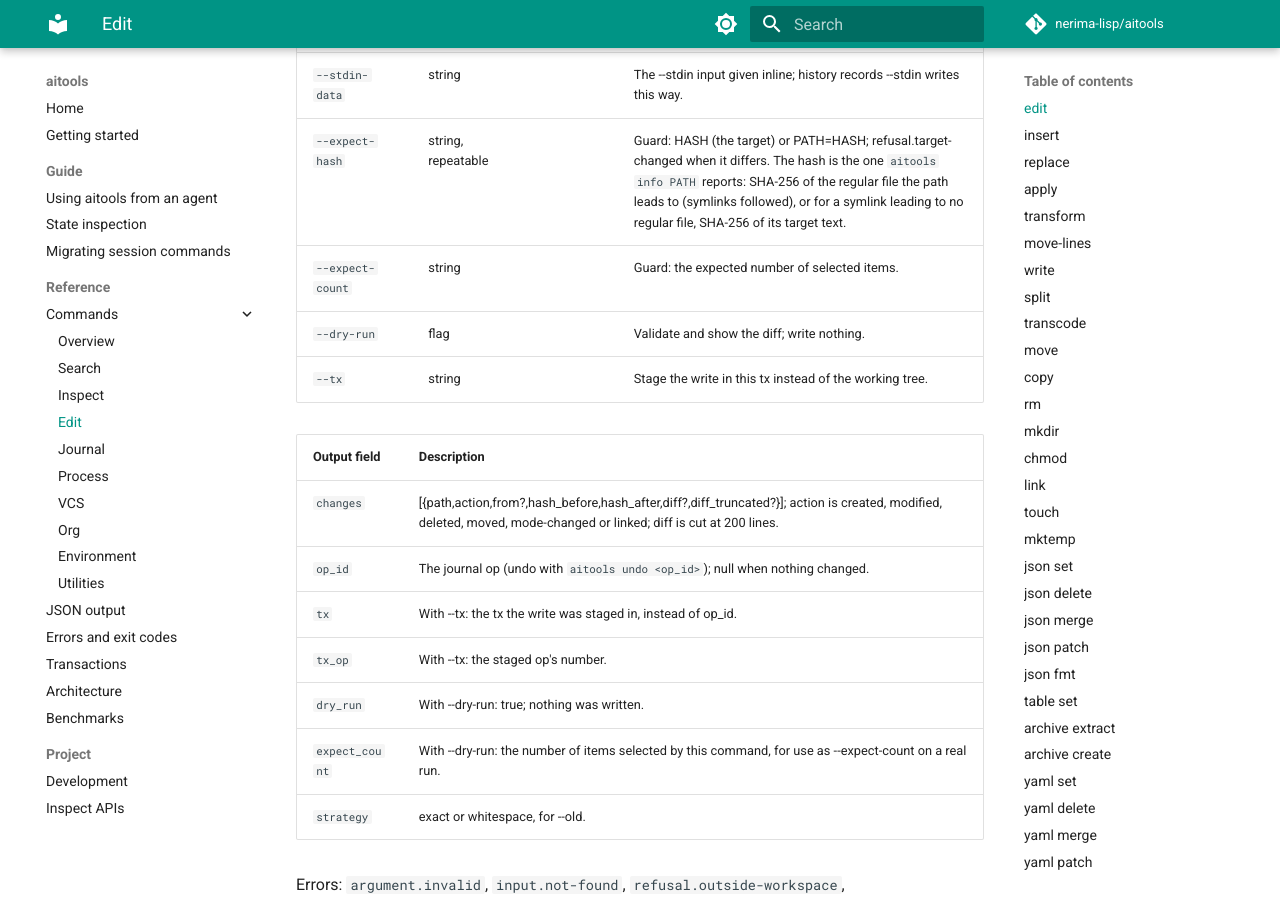
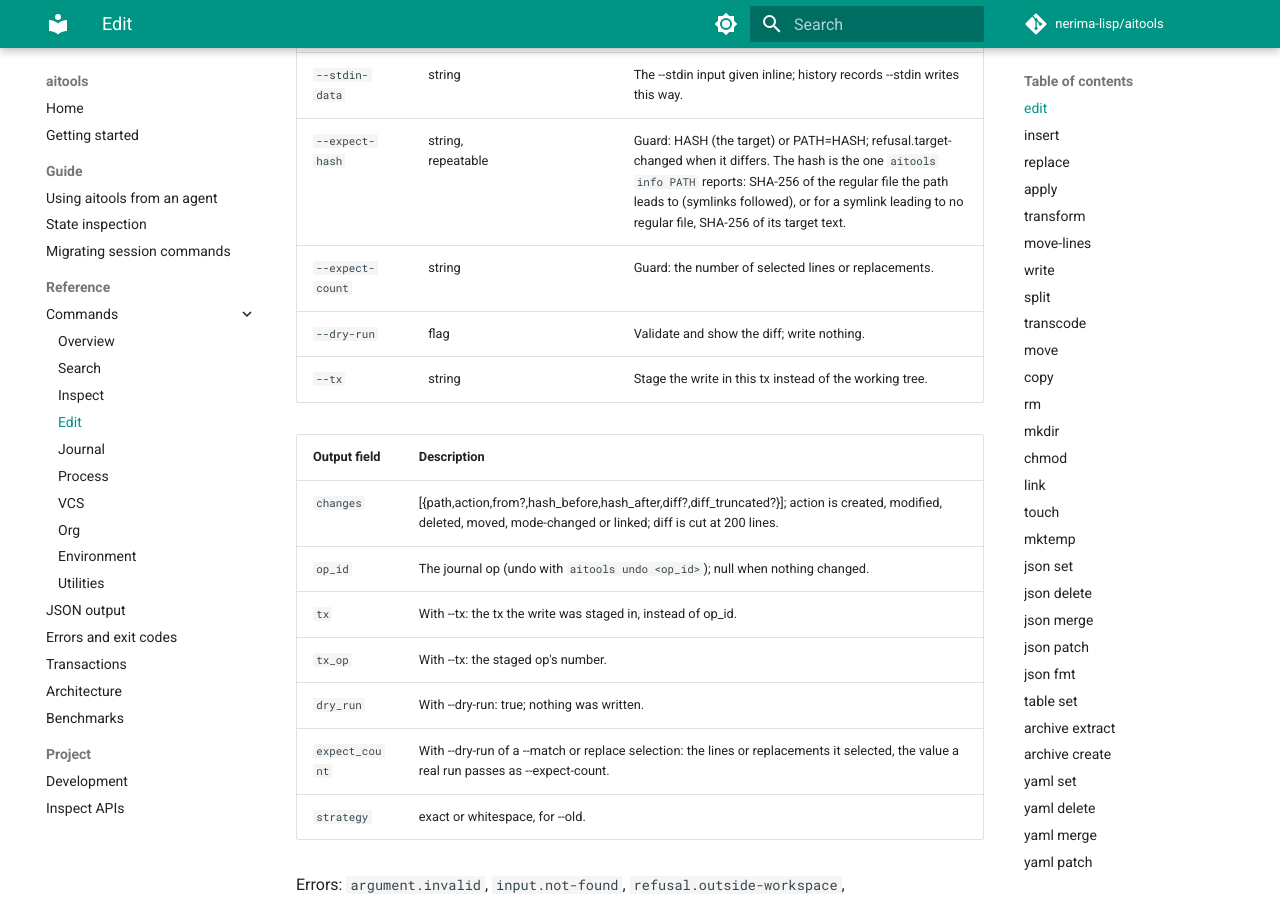
Before and after one commit to nerima-lisp/aitools, an MkDocs documentation site: the page built from docs/src/reference/commands/edit.md, in a window 1280 px wide and 900 px high, scrolled down 978 px. Built offline with MkDocs 1.6.1 and Material for MkDocs 9.7.7, drawn with Linux system fonts in a browser that asks for light colours; comment, search, counter and statistics services are not loaded; some of the changed text lies outside the part shown.

```diff
--- a/docs/src/reference/commands/edit.md
+++ b/docs/src/reference/commands/edit.md
@@ -23,7 +23,7 @@ Replace text selected by --old or a selector; --new '' deletes it.
 | `--stdin` | flag |  | Read the input from standard input (never read otherwise). |
 | `--stdin-data` | string |  | The --stdin input given inline; history records --stdin writes this way. |
 | `--expect-hash` | string, repeatable |  | Guard: HASH (the target) or PATH=HASH; refusal.target-changed when it differs. The hash is the one `aitools info PATH` reports: SHA-256 of the regular file the path leads to (symlinks followed), or for a symlink leading to no regular file, SHA-256 of its target text. |
-| `--expect-count` | string |  | Guard: the expected number of selected items. |
+| `--expect-count` | string |  | Guard: the number of selected lines or replacements. |
 | `--dry-run` | flag |  | Validate and show the diff; write nothing. |
 | `--tx` | string |  | Stage the write in this tx instead of the working tree. |
 
@@ -34,7 +34,7 @@ Replace text selected by --old or a selector; --new '' deletes it.
 | `tx` | With --tx: the tx the write was staged in, instead of op_id. |
 | `tx_op` | With --tx: the staged op's number. |
 | `dry_run` | With --dry-run: true; nothing was written. |
-| `expect_count` | With --dry-run: the number of items selected by this command, for use as --expect-count on a real run. |
+| `expect_count` | With --dry-run of a --match or replace selection: the lines or replacements it selected, the value a real run passes as --expect-count. |
 | `strategy` | exact or whitespace, for --old. |
 
 Errors: `argument.invalid`, `input.not-found`, `refusal.outside-workspace`, `refusal.redacted-input`, `refusal.exists`, `refusal.not-a-file`, `environment.busy`, `environment.io`, `internal.unexpected`, `refusal.target-changed`, `selection.count-mismatch`, `selection.no-match`, `selection.ambiguous`, `input.syntax-error`, `input.unsupported-language`, `input.not-utf8`.
@@ -63,7 +63,7 @@ Insert content at the start or end of a file, or before/after the lines a select
 | `--stdin` | flag |  | Read the input from standard input (never read otherwise). |
 | `--stdin-data` | string |  | The --stdin input given inline; history records --stdin writes this way. |
 | `--expect-hash` | string, repeatable |  | Guard: HASH (the target) or PATH=HASH; refusal.target-changed when it differs. The hash is the one `aitools info PATH` reports: SHA-256 of the regular file the path leads to (symlinks followed), or for a symlink leading to no regular file, SHA-256 of its target text. |
-| `--expect-count` | string |  | Guard: the expected number of selected items. |
+| `--expect-count` | string |  | Guard: the number of selected lines or replacements. |
 | `--dry-run` | flag |  | Validate and show the diff; write nothing. |
 | `--tx` | string |  | Stage the write in this tx instead of the working tree. |
 
@@ -74,7 +74,7 @@ Insert content at the start or end of a file, or before/after the lines a select
 | `tx` | With --tx: the tx the write was staged in, instead of op_id. |
 | `tx_op` | With --tx: the staged op's number. |
 | `dry_run` | With --dry-run: true; nothing was written. |
-| `expect_count` | With --dry-run: the number of items selected by this command, for use as --expect-count on a real run. |
+| `expect_count` | With --dry-run of a --match or replace selection: the lines or replacements it selected, the value a real run passes as --expect-count. |
 | `inserted_at` | Line numbers (after the write) where each inserted block starts. |
 
 Errors: `argument.invalid`, `input.not-found`, `refusal.outside-workspace`, `refusal.redacted-input`, `refusal.exists`, `refusal.not-a-file`, `environment.busy`, `environment.io`, `internal.unexpected`, `refusal.target-changed`, `selection.count-mismatch`, `selection.no-match`, `selection.ambiguous`, `input.syntax-error`, `input.unsupported-language`, `input.not-utf8`.
@@ -109,7 +109,7 @@ Replaces every non-overlapping match per line (whole file with --multiline). Tem
 | `--stdin` | flag |  | Read the input from standard input (never read otherwise). |
 | `--stdin-data` | string |  | The --stdin input given inline; history records --stdin writes this way. |
 | `--expect-hash` | string, repeatable |  | Guard: HASH (the target) or PATH=HASH; refusal.target-changed when it differs. The hash is the one `aitools info PATH` reports: SHA-256 of the regular file the path leads to (symlinks followed), or for a symlink leading to no regular file, SHA-256 of its target text. |
-| `--expect-count` | string |  | Guard: the expected number of selected items. |
+| `--expect-count` | string |  | Guard: the number of selected lines or replacements. |
 | `--dry-run` | flag |  | Validate and show the diff; write nothing. |
 | `--tx` | string |  | Stage the write in this tx instead of the working tree. |
 
@@ -120,7 +120,7 @@ Replaces every non-overlapping match per line (whole file with --multiline). Tem
 | `tx` | With --tx: the tx the write was staged in, instead of op_id. |
 | `tx_op` | With --tx: the staged op's number. |
 | `dry_run` | With --dry-run: true; nothing was written. |
-| `expect_count` | With --dry-run: the number of items selected by this command, for use as --expect-count on a real run. |
+| `expect_count` | With --dry-run of a --match or replace selection: the lines or replacements it selected, the value a real run passes as --expect-count. |
 | `changes[].count` | Replacements made in that file. |
 | `skipped` | [{path,reason}] files left out by scan options. |
 
@@ -175,7 +175,7 @@ Apply line operations (sort, unique, wrap, comment, ...) to a file or a selectio
 | `--match` | string |  | Every line matching RE. |
 | `--invert` | flag |  | With --match: the lines that do not match. |
 | `--expect-hash` | string, repeatable |  | Guard: HASH (the target) or PATH=HASH; refusal.target-changed when it differs. The hash is the one `aitools info PATH` reports: SHA-256 of the regular file the path leads to (symlinks followed), or for a symlink leading to no regular file, SHA-256 of its target text. |
-| `--expect-count` | string |  | Guard: the expected number of selected items. |
+| `--expect-count` | string |  | Guard: the number of selected lines or replacements. |
 | `--dry-run` | flag |  | Validate and show the diff; write nothing. |
 | `--tx` | string |  | Stage the write in this tx instead of the working tree. |
 
@@ -186,7 +186,7 @@ Apply line operations (sort, unique, wrap, comment, ...) to a file or a selectio
 | `tx` | With --tx: the tx the write was staged in, instead of op_id. |
 | `tx_op` | With --tx: the staged op's number. |
 | `dry_run` | With --dry-run: true; nothing was written. |
-| `expect_count` | With --dry-run: the number of items selected by this command, for use as --expect-count on a real run. |
+| `expect_count` | With --dry-run of a --match or replace selection: the lines or replacements it selected, the value a real run passes as --expect-count. |
 | `removed_lines` | Lines removed, for ops that remove lines. |
 
 Errors: `argument.invalid`, `input.not-found`, `refusal.outside-workspace`, `refusal.redacted-input`, `refusal.exists`, `refusal.not-a-file`, `environment.busy`, `environment.io`, `internal.unexpected`, `refusal.target-changed`, `selection.count-mismatch`, `selection.no-match`, `selection.ambiguous`, `input.syntax-error`, `input.unsupported-language`, `input.not-utf8`.
@@ -208,7 +208,7 @@ Move selected lines to another place in the same file or into another file.
 | `--match` | string |  | Every line matching RE. |
 | `--invert` | flag |  | With --match: the lines that do not match. |
 | `--expect-hash` | string, repeatable |  | Guard: HASH (the target) or PATH=HASH; refusal.target-changed when it differs. The hash is the one `aitools info PATH` reports: SHA-256 of the regular file the path leads to (symlinks followed), or for a symlink leading to no regular file, SHA-256 of its target text. |
-| `--expect-count` | string |  | Guard: the expected number of selected items. |
+| `--expect-count` | string |  | Guard: the number of selected lines or replacements. |
 | `--dry-run` | flag |  | Validate and show the diff; write nothing. |
 | `--tx` | string |  | Stage the write in this tx instead of the working tree. |
 
@@ -219,7 +219,7 @@ Move selected lines to another place in the same file or into another file.
 | `tx` | With --tx: the tx the write was staged in, instead of op_id. |
 | `tx_op` | With --tx: the staged op's number. |
 | `dry_run` | With --dry-run: true; nothing was written. |
-| `expect_count` | With --dry-run: the number of items selected by this command, for use as --expect-count on a real run. |
+| `expect_count` | With --dry-run of a --match or replace selection: the lines or replacements it selected, the value a real run passes as --expect-count. |
 
 Errors: `argument.invalid`, `input.not-found`, `refusal.outside-workspace`, `refusal.redacted-input`, `refusal.exists`, `refusal.not-a-file`, `environment.busy`, `environment.io`, `internal.unexpected`, `refusal.target-changed`, `selection.count-mismatch`, `selection.no-match`, `selection.ambiguous`, `input.syntax-error`, `input.unsupported-language`, `input.not-utf8`.
 
@@ -369,7 +369,7 @@ A tree needs --recursive and --expect-count (including its root); preview with -
 | `--max-entries` | string | `1000` | Maximum deleted entries, including directories and symlinks. |
 | `--max-bytes` | string | `64MiB` | Maximum total deleted regular-file bytes; not a memory limit. |
 | `--expect-hash` | string, repeatable |  | Guard: HASH (the target) or PATH=HASH; refusal.target-changed when it differs. The hash is the one `aitools info PATH` reports: SHA-256 of the regular file the path leads to (symlinks followed), or for a symlink leading to no regular file, SHA-256 of its target text. |
-| `--expect-count` | string |  | Guard: the expected number of selected items. |
+| `--expect-count` | string |  | Guard: the number of selected lines or replacements. |
 | `--dry-run` | flag |  | Validate and show the diff; write nothing. |
 | `--tx` | string |  | Stage the write in this tx instead of the working tree. |
 
@@ -380,7 +380,7 @@ A tree needs --recursive and --expect-count (including its root); preview with -
 | `tx` | With --tx: the tx the write was staged in, instead of op_id. |
 | `tx_op` | With --tx: the staged op's number. |
 | `dry_run` | With --dry-run: true; nothing was written. |
-| `expect_count` | With --dry-run: the number of items selected by this command, for use as --expect-count on a real run. |
+| `expect_count` | With --dry-run of a --match or replace selection: the lines or replacements it selected, the value a real run passes as --expect-count. |
 | `entries` | Number of deleted entries, including the target itself. |
 | `bytes` | Total regular-file bytes selected for deletion. |
 
```
Also changed, not shown: docs/src/reference/errors.md (+1 -1 lines), 4 other files.
